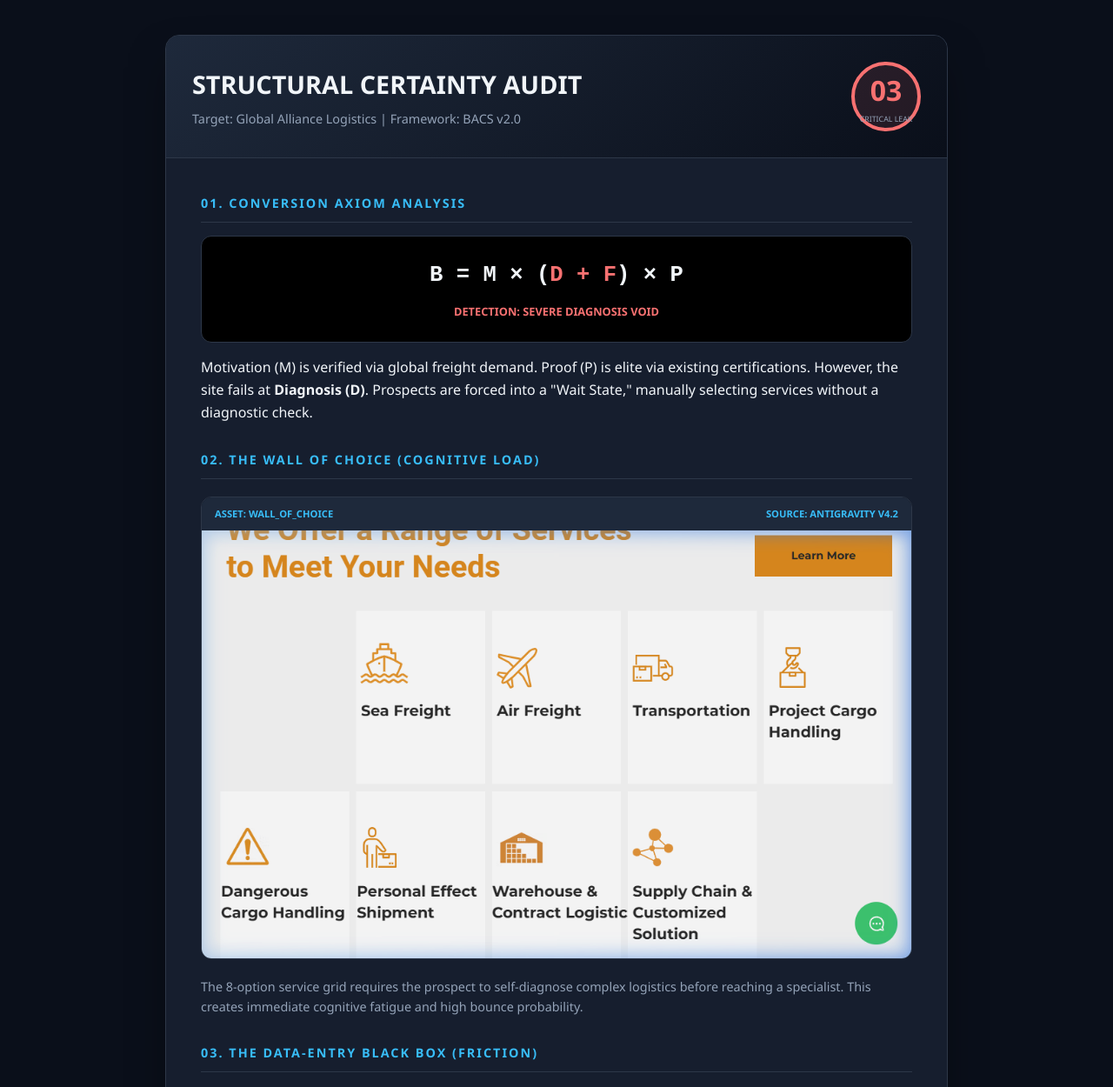
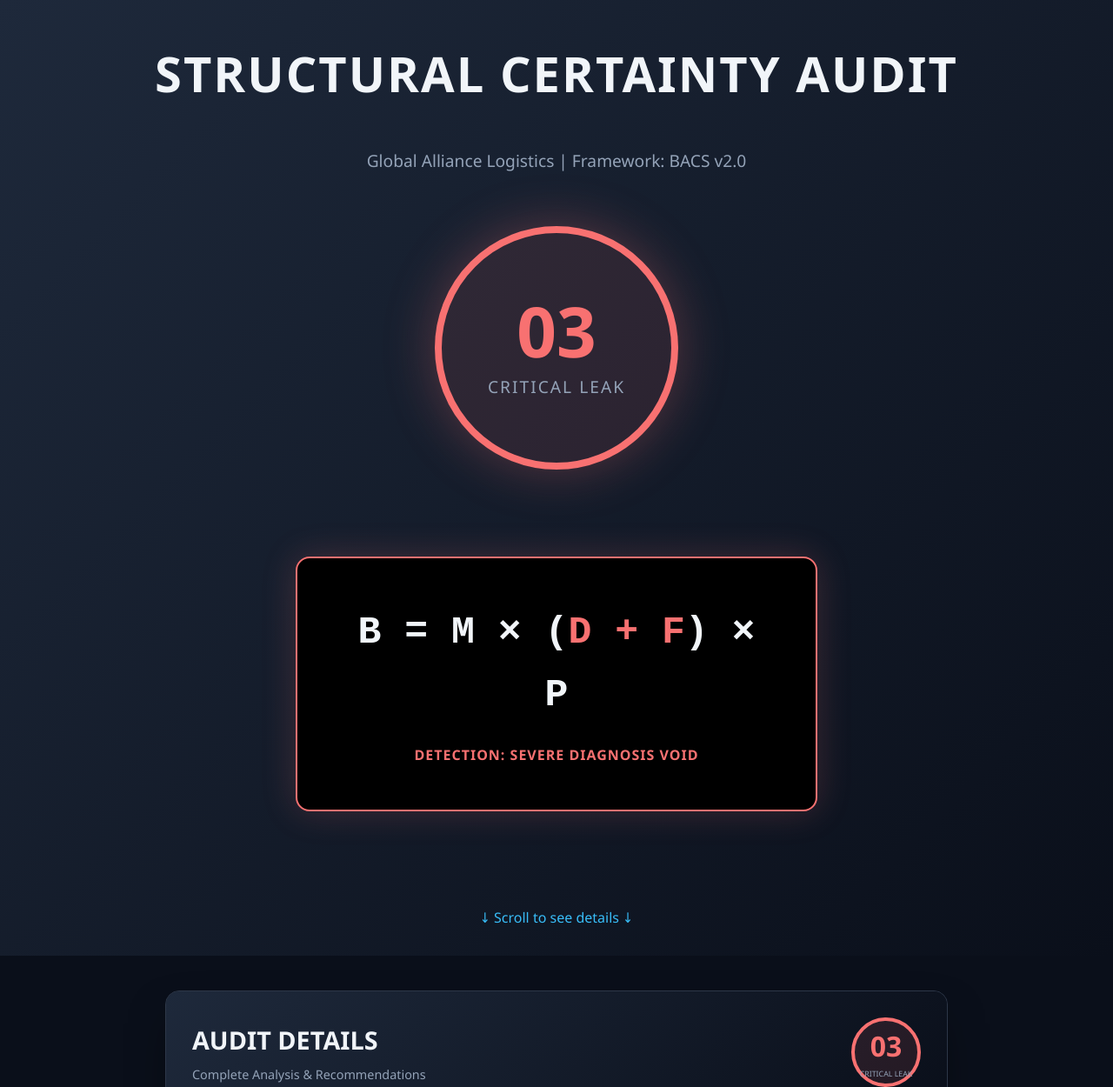
Before and after one commit to lanrestrokes24/globalalliancelog-BACS-audit, a plain HTML site: page index.html in a window 1280 px wide. Shown: the top 1250 px of the page at 87% size. Drawn offline with Linux system fonts and the light colour scheme.

Commit message:
Refactor index.html structure and styles
updated HTML with the Score and Formula as the dominant first view - no zooming needed:

```diff
--- a/index.html
+++ b/index.html
@@ -16,14 +16,118 @@
             --text-secondary: #94a3b8;
         }
         * { box-sizing: border-box; }
+        html, body {
+            margin: 0;
+            padding: 0;
+            height: 100%;
+        }
         body {
             font-family: 'Segoe UI', Tahoma, Geneva, Verdana, sans-serif;
             background-color: var(--bg);
             color: var(--text-primary);
+            line-height: 1.6;
+            overflow-x: hidden;
+        }
+
+        /* Hero Section - Score and Formula */
+        .hero-section {
+            min-height: 100vh;
+            display: flex;
+            flex-direction: column;
+            justify-content: center;
+            align-items: center;
+            background: linear-gradient(135deg, #1e293b 0%, #0a0f1a 100%);
             padding: 20px;
-            margin: 0;
-            line-height: 1.6;
+            text-align: center;
         }
+
+        .hero-title {
+            font-size: clamp(1.5rem, 8vw, 3.5rem);
+            font-weight: 900;
+            margin: 0 0 40px 0;
+            letter-spacing: 2px;
+            text-transform: uppercase;
+        }
+
+        .hero-subtitle {
+            font-size: clamp(0.8rem, 3vw, 1.2rem);
+            color: var(--text-secondary);
+            margin: 0 0 60px 0;
+        }
+
+        .score-circle-large {
+            width: clamp(150px, 40vw, 280px);
+            height: clamp(150px, 40vw, 280px);
+            border-radius: 50%;
+            border: 8px solid var(--critical);
+            display: flex;
+            flex-direction: column;
+            justify-content: center;
+            align-items: center;
+            background: rgba(248, 113, 113, 0.1);
+            margin: 0 auto 60px;
+            box-shadow: 0 0 60px rgba(248, 113, 113, 0.3);
+        }
+
+        .score-num-large {
+            font-size: clamp(3rem, 15vw, 5rem);
+            font-weight: 900;
+            color: var(--critical);
+            line-height: 1;
+        }
+
+        .score-label-large {
+            font-size: clamp(0.8rem, 3vw, 1.2rem);
+            text-transform: uppercase;
+            color: var(--text-secondary);
+            letter-spacing: 2px;
+            margin-top: 10px;
+        }
+
+        .formula-box-large {
+            background: #000;
+            padding: clamp(30px, 6vw, 50px);
+            border-radius: 16px;
+            border: 2px solid var(--critical);
+            margin: 40px auto;
+            max-width: 600px;
+            box-shadow: 0 0 40px rgba(248, 113, 113, 0.2);
+        }
+
+        .formula-text-large {
+            font-family: 'Courier New', monospace;
+            font-size: clamp(1.8rem, 6vw, 2.8rem);
+            font-weight: bold;
+            color: var(--text-primary);
+            margin: 0 0 20px 0;
+        }
+
+        .formula-highlight {
+            color: var(--critical);
+        }
+
+        .formula-label {
+            color: var(--critical);
+            font-size: clamp(0.75rem, 2.5vw, 1rem);
+            font-weight: bold;
+            margin-top: 15px;
+            text-transform: uppercase;
+            letter-spacing: 1px;
+        }
+
+        .scroll-indicator {
+            margin-top: 60px;
+            font-size: clamp(0.8rem, 2vw, 1rem);
+            color: var(--accent);
+            animation: bounce 2s infinite;
+        }
+
+        @keyframes bounce {
+            0%, 100% { transform: translateY(0); }
+            50% { transform: translateY(10px); }
+        }
+
+        /* Main Content Section */
         .audit-card {
             max-width: 900px;
             margin: 0 auto;
@@ -33,6 +137,7 @@
             box-shadow: 0 25px 50px -12px rgba(0, 0, 0, 0.5);
             overflow: hidden;
         }
+
         .header {
             padding: 20px;
             border-bottom: 1px solid var(--border);
@@ -43,20 +148,24 @@
             flex-wrap: wrap;
             gap: 20px;
         }
+
         .header-title {
             flex: 1;
             min-width: 200px;
         }
+
         .header-title h1 {
             margin: 0;
             font-size: clamp(1.2rem, 5vw, 1.8rem);
             font-weight: 800;
         }
+
         .header-title p {
             margin: 5px 0 0;
             font-size: clamp(0.75rem, 3vw, 0.9rem);
             color: var(--text-secondary);
         }
+
         .score-circle {
             width: 80px;
             height: 80px;
@@ -69,11 +178,13 @@
             align-items: center;
             background: rgba(248, 113, 113, 0.1);
         }
+
         .score-num {
             font-size: clamp(1.2rem, 4vw, 2rem);
             font-weight: 800;
             color: var(--critical);
         }
+
         .score-label {
             font-size: 0.55rem;
             text-transform: uppercase;
@@ -84,6 +195,7 @@
         .content {
             padding: clamp(15px, 4vw, 40px);
         }
+
         .section-header {
             display: flex;
             align-items: center;
@@ -92,7 +204,9 @@
             border-bottom: 1px solid var(--border);
             padding-bottom: 10px;
         }
+
         .section-header:first-child { margin-top: 0; }
+
         .section-header h2 {
             font-size: clamp(0.7rem, 2.5vw, 0.9rem);
             text-transform: uppercase;
@@ -109,6 +223,7 @@
             border: 1px solid var(--border);
             overflow-x: auto;
         }
+
         .formula-text {
             font-family: 'Courier New', monospace;
             font-size: clamp(1rem, 3vw, 1.6rem);
@@ -123,6 +238,7 @@
             overflow: hidden;
             background: #070b14;
         }
+
         .evidence-label {
             padding: 10px 15px;
             background: #1e293b;
@@ -135,6 +251,7 @@
             flex-wrap: wrap;
             gap: 10px;
         }
+
         .evidence-img {
             width: 100%;
             height: auto;
@@ -142,6 +259,7 @@
             filter: grayscale(20%);
             transition: 0.3s;
         }
+
         .evidence-img:hover {
             filter: grayscale(0%);
         }
@@ -154,9 +272,11 @@
             overflow-x: auto;
             display: block;
         }
+
         .logic-table thead {
             display: none;
         }
+
         .logic-table th {
             text-align: left;
             font-size: 0.8rem;
@@ -164,12 +284,14 @@
             padding: 12px;
             border-bottom: 1px solid var(--border);
         }
+
         .logic-table td {
             padding: 12px;
             border-bottom: 1px solid var(--border);
             display: block;
             text-align: left;
         }
+
         .logic-table tr {
             display: block;
             margin-bottom: 15px;
@@ -178,6 +300,7 @@
             padding: 10px;
             background: rgba(30, 41, 59, 0.3);
         }
+
         .logic-table td:before {
             content: attr(data-label);
             font-weight: bold;
@@ -187,6 +310,7 @@
             font-size: 0.7rem;
             text-transform: uppercase;
         }
+
         .step-num {
             color: var(--accent);
             font-weight: bold;
@@ -198,10 +322,12 @@
             text-align: center;
             border-top: 1px solid var(--border);
         }
+
         .cta-box h3 {
             margin: 0;
             font-size: clamp(1rem, 4vw, 1.2rem);
         }
+
         .cta-box p {
             color: var(--text-secondary);
             font-size: clamp(0.75rem, 2vw, 0.9rem);
@@ -244,10 +370,6 @@
             color: #fff;
         }
 
-        .btn-calendly {
-            background: var(--accent);
-        }
-
         .btn:hover {
             transform: translateY(-2px);
             box-shadow: 0 6px 20px 0 rgba(0, 0, 0, 0.4);
@@ -270,38 +392,61 @@
 
         /* Mobile-specific optimizations */
         @media (max-width: 640px) {
+            .hero-section {
+                min-height: 90vh;
+                padding: 20px;
+            }
+
+            .hero-title {
+                margin-bottom: 20px;
+            }
+
+            .hero-subtitle {
+                margin-bottom: 30px;
+            }
+
             body {
-                padding: 10px;
+                padding: 0;
             }
+
             .audit-card {
                 border-radius: 12px;
+                margin-top: 20px;
             }
+
             .header {
                 padding: 15px;
                 flex-direction: column;
                 align-items: flex-start;
             }
+
             .score-circle {
                 align-self: flex-end;
                 margin-top: -15px;
             }
+
             .content {
                 padding: 15px;
             }
+
             .section-header {
                 margin: 20px 0 12px;
             }
+
             .evidence-frame {
                 margin: 15px 0;
             }
+
             .logic-table tr {
                 margin-bottom: 12px;
                 padding: 8px;
             }
+
             .contact-methods {
                 flex-direction: column;
                 width: 100%;
             }
+
             .btn {
                 width: 100%;
             }
@@ -309,20 +454,29 @@
 
         /* Tablet optimizations */
         @media (min-width: 641px) and (max-width: 1024px) {
-            body {
-                padding: 20px;
+            .hero-section {
+                min-height: 100vh;
+                padding: 30px;
             }
+
+            .audit-card {
+                margin-top: 30px;
+            }
+
             .header {
                 padding: 25px;
             }
+
             .content {
                 padding: 25px;
             }
+
             .contact-methods {
                 flex-direction: row;
                 flex-wrap: wrap;
                 justify-content: center;
             }
+
             .btn {
                 flex: 0 1 auto;
             }
@@ -330,25 +484,36 @@
 
         /* Desktop - original spacing */
         @media (min-width: 1025px) {
-            body {
+            .hero-section {
+                min-height: 100vh;
                 padding: 40px 20px;
             }
+
+            .audit-card {
+                margin-top: 40px;
+            }
+
             .header {
                 padding: 30px;
             }
+
             .content {
                 padding: 40px;
             }
+
             .logic-table thead {
                 display: table-header-group;
             }
+
             .logic-table th {
                 display: table-cell;
             }
+
             .logic-table td {
                 display: table-cell;
                 text-align: left;
             }
+
             .logic-table tr {
                 display: table-row;
                 margin-bottom: 0;
@@ -356,14 +521,17 @@
                 padding: 0;
                 background: none;
             }
+
             .logic-table td:before {
                 display: none;
             }
+
             .contact-methods {
                 flex-direction: row;
                 justify-content: center;
                 gap: 20px;
             }
+
             .btn {
                 flex: 0 1 auto;
             }
@@ -372,11 +540,30 @@
 </head>
 <body>
 
+<!-- HERO SECTION - Score and Formula (First Full Screen) -->
+<section class="hero-section">
+    <h1 class="hero-title">STRUCTURAL CERTAINTY AUDIT</h1>
+    <p class="hero-subtitle">Global Alliance Logistics | Framework: BACS v2.0</p>
+
+    <div class="score-circle-large">
+        <div class="score-num-large">03</div>
+        <div class="score-label-large">Critical Leak</div>
+    </div>
+
+    <div class="formula-box-large">
+        <div class="formula-text-large">B = M × (<span class="formula-highlight">D + F</span>) × P</div>
+        <div class="formula-label">DETECTION: SEVERE DIAGNOSIS VOID</div>
+    </div>
+
+    <div class="scroll-indicator">↓ Scroll to see details ↓</div>
+</section>
+
+<!-- MAIN CONTENT -->
 <main class="audit-card">
     <header class="header">
         <div class="header-title">
-            <h1>STRUCTURAL CERTAINTY AUDIT</h1>
-            <p>Target: Global Alliance Logistics | Framework: BACS v2.0</p>
+            <h1>AUDIT DETAILS</h1>
+            <p>Complete Analysis & Recommendations</p>
         </div>
         <div class="score-circle">
             <span class="score-num">03</span>
@@ -386,10 +573,6 @@
 
     <div class="content">
         <div class="section-header"><h2>01. Conversion Axiom Analysis</h2></div>
-        <div class="formula-box">
-            <div class="formula-text">B = M &times; (<span style="color: var(--critical)">D + F</span>) &times; P</div>
-            <div style="color: var(--critical); font-size: 0.8rem; font-weight: bold; margin-top: 10px;">DETECTION: SEVERE DIAGNOSIS VOID</div>
-        </div>
         <p>Motivation (M) is verified via global freight demand. Proof (P) is elite via existing certifications. However, the site fails at <strong>Diagnosis (D)</strong>. Prospects are forced into a "Wait State," manually selecting services without a diagnostic check.</p>
 
         <div class="section-header"><h2>02. The Wall of Choice (Cognitive Load)</h2></div>
```
